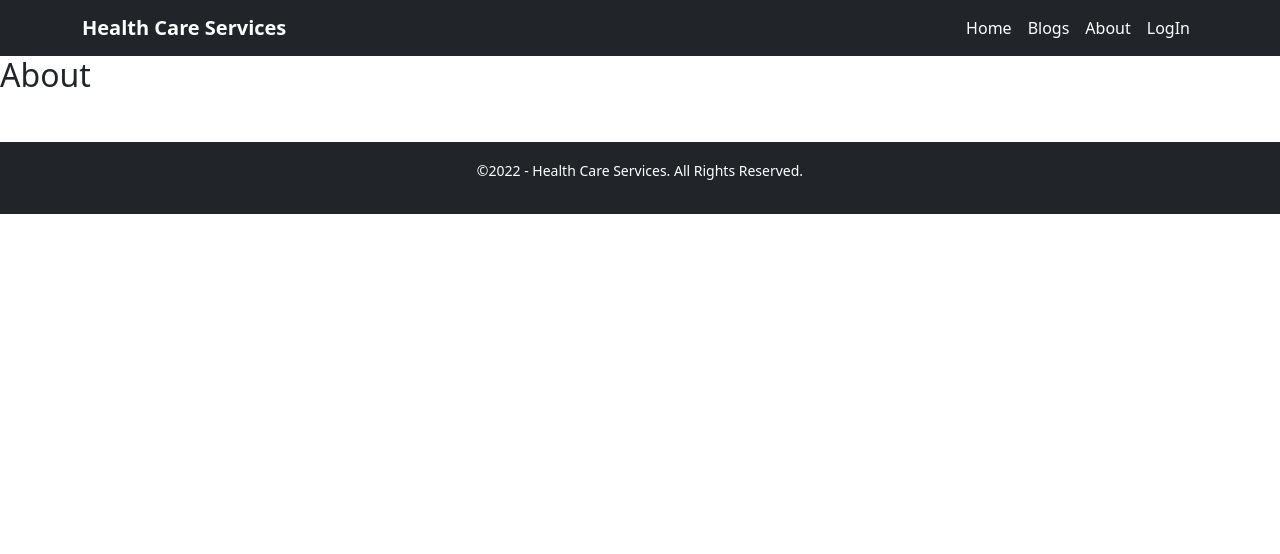
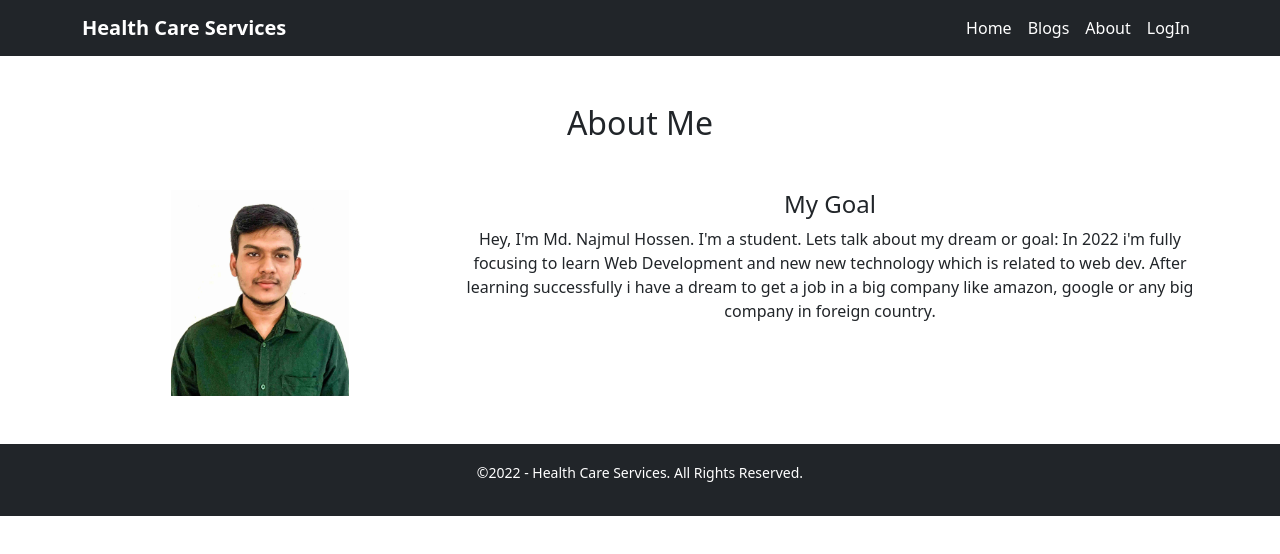
Before and after one commit to nazm0l/health-care-services, a React (Create React App) app: page /about in a window 1280 px wide. Shown: the top 554 px of the page. Built offline with nearby package versions, Linux system fonts and the light colour scheme; no server answers.

Commit message:
About me design and content added

```diff
--- a/src/Pages/About/About.js
+++ b/src/Pages/About/About.js
@@ -1,9 +1,19 @@
 import React from 'react';
+import nazmul from '../../images/NazmuL.jpg'
 
 const About = () => {
     return (
-        <div>
-            <h2>About</h2>
+        <div className='container text-center'>
+            <h2 className='my-5'>About Me</h2>
+            <div className='row'>
+                <div className='col-4'>
+                    <img className='w-50' src={nazmul} alt="" />
+                </div>
+                <div className='col-8'>
+                    <h4>My Goal</h4>
+                    <p>Hey, I'm Md. Najmul Hossen. I'm a student. Lets talk about my dream or goal: In 2022 i'm fully focusing to learn Web Development and new new technology which is related to web dev. After learning successfully i have a dream to get a job in a big company like amazon, google or any big company in foreign country.</p>
+                </div>
+            </div>
         </div>
     );
 };
```
Also changed, not shown: src/images/NazmuL.jpg (added).
